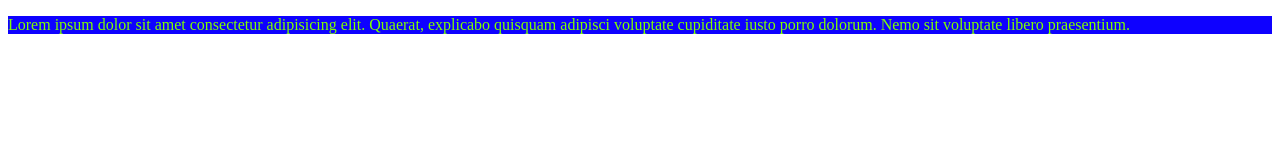
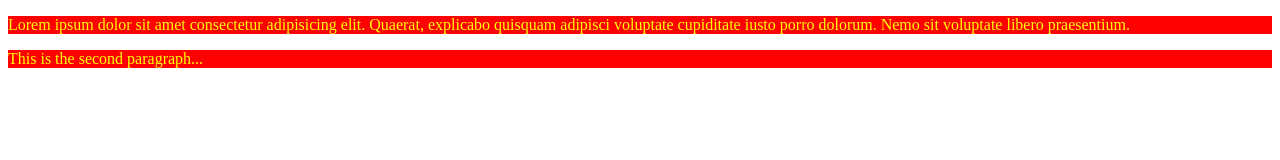
Before and after one commit to jay-biswass/LocalRepo, a plain HTML site: page index.html in a window 1280 px wide. Drawn offline with Linux system fonts and the light colour scheme.

Commit message:
Adding Second Paragraph

```diff
--- a/index.html
+++ b/index.html
@@ -12,5 +12,6 @@
       explicabo quisquam adipisci voluptate cupiditate iusto porro dolorum. Nemo
       sit voluptate libero praesentium.
     </p>
+    <p>This is the second paragraph...</p>
   </body>
 </html>
--- a/style.css
+++ b/style.css
@@ -2,3 +2,7 @@ p {
     color: chartreuse;
     background: #0e01ff;
 }
+p{
+    color: yellow;
+    background-color: red;
+}
```
